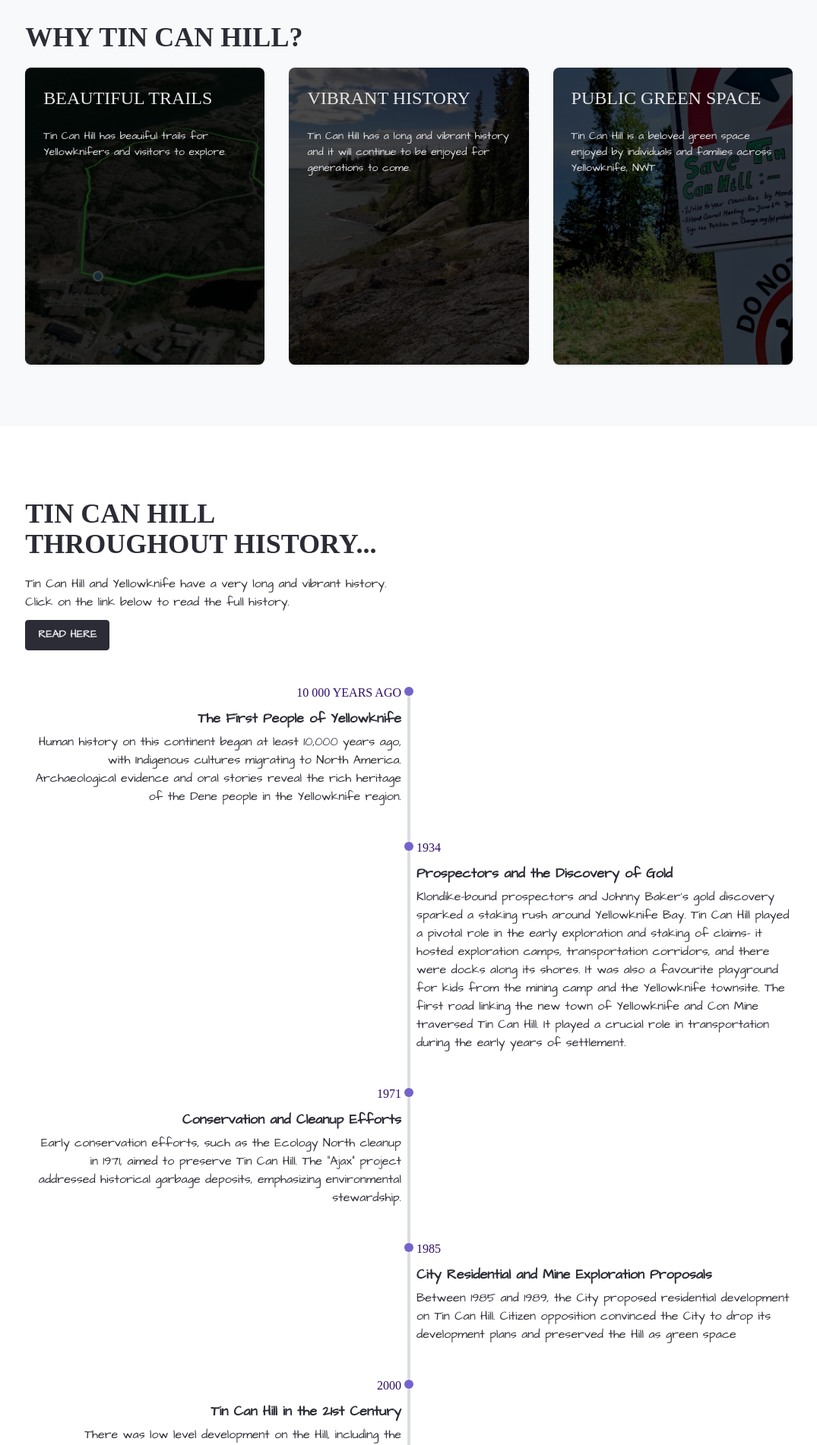
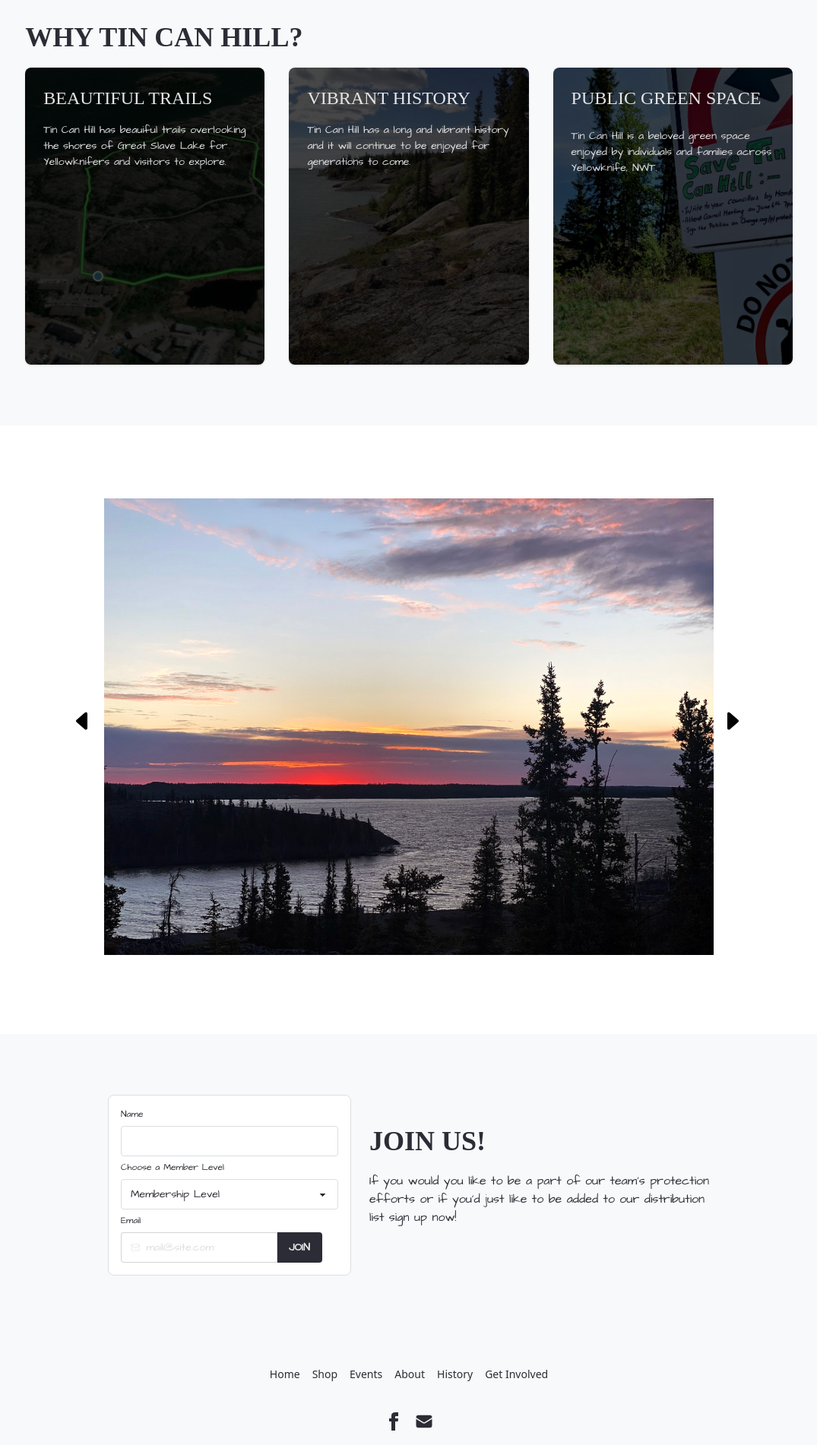
Before and after one commit to jesssyd/tincanhill, a Next.js app: page /about in a window 1280 px wide. Shown: the part 880-2782 px from the top of the page at 76% size, without its empty margins (102-1177 px from the left). Built offline with nearby package versions, Linux system fonts and the light colour scheme; a web font is replaced by a local one.

Commit message:
History page

```diff
--- a/src/app/about/page.tsx
+++ b/src/app/about/page.tsx
@@ -1,15 +1,15 @@
-import History from "./history";
 import Banner from "../ui/banner";
 import Image from "next/image";
 import Form from "../ui/form";
+import Link from "next/link";
+import Carousel from "../ui/carousel";
 
 export default function About() {
   return (
     <main className="mx-auto">
       <Banner
         title="About Us"
-        body="Learn about who we are, what our mission is and the history of Tin
-              Can Hill."
+        body="Learn about who we are and what our mission is."
         className="bg-primary text-primary-content"
       />
       <section className="md:grid md:grid-cols-12 gap-6 mb-12 flex flex-col-reverse">
@@ -17,7 +17,9 @@ export default function About() {
         <div className="col-start-2 col-end-8 flex flex-col-reverse md:flex-row gap-6">
           <div className="flex flex-col gap-6">
             <div>
-              <h2 className="md:text-nowrap">The Tin Can Hill Conservation Committee</h2>
+              <h2 className="md:text-nowrap">
+                The Tin Can Hill Conservation Committee
+              </h2>
               <h3>Who We Are</h3>
               <p>
                 We are a team of people based out of the NWT who love Tin Can
@@ -39,9 +41,7 @@ export default function About() {
         </div>
         <div className="col-start-9 col-end-12 flex items-center">
           <Image
-            src={
-              "/assets/tchabout.webp"
-            }
+            src={"/assets/tchabout.webp"}
             alt={"Tin Can Hill Image"}
             width={1000}
             height={1000}
@@ -64,11 +64,13 @@ export default function About() {
                 />
               </figure>
               <div className="card-body">
+                <Link target="_blank" href={"https://www.alltrails.com/trail/canada/northwest-territories/tin-can-hill-loop"}>
                 <h3 className="flex items-center gap-2">Beautiful Trails</h3>
                 <p>
-                  Tin Can Hill has beauiful trails for Yellowknifers and
-                  visitors to explore.
+                  Tin Can Hill has beauiful trails overlooking the shores of
+                  Great Slave Lake for Yellowknifers and visitors to explore.
                 </p>
+                </Link>
               </div>
             </div>
             <div className="h-60 sm:h-auto min-w-48 card bg-base-100 image-full flex-1 basis-0 flex-wrap shadow-sm">
@@ -82,11 +84,13 @@ export default function About() {
                 />
               </figure>
               <div className="card-body">
+                <Link href={"/history"}>
                 <h3 className="flex items-center gap-2">Vibrant History</h3>
                 <p>
                   Tin Can Hill has a long and vibrant history and it will
                   continue to be enjoyed for generations to come.
                 </p>
+                </Link>
               </div>
             </div>
             <div className="card h-60 sm:h-auto min-w-48 bg-base-100 image-full flex-1 basis-0 flex-wrap shadow-sm">
@@ -110,7 +114,7 @@ export default function About() {
           </div>
         </div>
       </section>
-      <History />
+      <Carousel />
       <Form />
     </main>
   );
--- /dev/null
+++ b/src/app/history/page.tsx
@@ -0,0 +1,17 @@
+import Timeline from "../ui/timeline";
+import Banner from "../ui/banner";
+import Form from "../ui/form";
+
+export default function HistoryPage() {
+  return (
+    <main className="mx-auto">
+      <Banner
+        title="History"
+        body="Learn about the history of Tin Can Hill."
+        className="bg-primary text-primary-content"
+      />
+      <Timeline/>
+      <Form />
+    </main>
+  );
+}
--- a/src/app/lib/navigation.ts
+++ b/src/app/lib/navigation.ts
@@ -7,6 +7,7 @@ export const navLinks: NavLinks[] = [
   { name: "Home", path: "/" },
   { name: "Shop", path: "/shop" },
   { name: "About", path: "/about" },
+  { name: "History", path: "/history" },
   { name: "Events", path: "/events" }
 ];
 
@@ -15,5 +16,6 @@ export const footerLinks: NavLinks[] = [
   { name: "Shop", path: "/shop" },
   { name: "Events", path: "/events" },
   { name: "About", path: "/about" },
+  { name: "History", path: "/history" },
   { name: "Get Involved", path: "/support" },
 ];
--- a/src/app/ui/carousel.tsx
+++ b/src/app/ui/carousel.tsx
@@ -19,11 +19,12 @@ function NextArrow({ className,onClick }: ArrowProps) {
       className={className}
       onClick={onClick}
     >
+
       <svg
         xmlns="http://www.w3.org/2000/svg"
         width="16"
         height="16"
-        className="bi bi-caret-right-fill fill:bg-neutral"
+        className="bi bi-caret-right-fill scale-200 fill:bg-neutral"
         viewBox="0 0 16 16"
       >
         <path d="m12.14 8.753-5.482 4.796c-.646.566-1.658.106-1.658-.753V3.204a1 1 0 0 1 1.659-.753l5.48 4.796a1 1 0 0 1 0 1.506z" />
@@ -42,7 +43,7 @@ function PrevArrow({ className, onClick }: ArrowProps) {
         xmlns="http://www.w3.org/2000/svg"
         width="16"
         height="16"
-        className="bi bi-caret-left-fill fill:bg-neutral"
+        className="bi bi-caret-left-fill scale-200 fill:bg-neutral"
         viewBox="0 0 16 16"
       >
         <path d="m3.86 8.753 5.482 4.796c.646.566 1.658.106 1.658-.753V3.204a1 1 0 0 0-1.659-.753l-5.48 4.796a1 1 0 0 0 0 1.506z" />
--- a/src/app/ui/form.tsx
+++ b/src/app/ui/form.tsx
@@ -48,7 +48,7 @@ export default function Form({ id }: FormProps) {
         <div className="text-center lg:text-left">
           <h1 className="text-4xl font-bold">Join Us!</h1>
           <p className="pb-6 max-w-md">
-            If you would you like to be apart of our team&apos;s protection efforts or if you&apos;d just like to be added to our distribution list sign up now!
+            If you would you like to be a part of our team&apos;s protection efforts or if you&apos;d just like to be added to our distribution list sign up now!
           </p>
         </div>
 
--- a/src/app/about/history.tsx
+++ b/src/app/ui/timeline.tsx
@@ -1,8 +1,11 @@
-import Button from "../ui/button";
+import Button from "./button";
 
-export default function History() {
+export default function Timeline() {
   return (
-    <section className="md:grid md:grid-cols-12 gap-6 max-w-3xl rounded-2xl">
+    <section
+      id="history"
+      className="md:grid md:grid-cols-12 gap-6 max-w-3xl rounded-2xl"
+    >
       <div className="col-start-2 col-end-12">
         <div className="pb-5 max-w-lg">
           <h2 className="">Tin Can Hill Throughout History...</h2>
@@ -10,7 +13,12 @@ export default function History() {
             Tin Can Hill and Yellowknife have a very long and vibrant history.
             Click on the link below to read the full history.
           </p>
-          <Button href="https://drive.google.com/file/d/1EL5rUZ6xAXShNla2t58HjrkZCDcMhf9Q/view?usp=drivesdk" text="Read Here" className="btn-neutral" target="_blank" />
+          <Button
+            href="https://drive.google.com/file/d/1EL5rUZ6xAXShNla2t58HjrkZCDcMhf9Q/view?usp=drivesdk"
+            text="Read Here"
+            className="btn-neutral"
+            target="_blank"
+          />
         </div>
         <ul className="timeline timeline-snap-icon max-md:timeline-compact timeline-vertical pt-5">
           <li>
@@ -27,7 +35,9 @@ export default function History() {
               </svg>
             </div>
             <div className="timeline-start mb-10 md:text-end">
-              <time className="font-mono text-info-content">10 000 Years Ago</time>
+              <time className="font-mono text-info-content">
+                10 000 Years Ago
+              </time>
               <div className="text-lg font-black pb-1 pt-2">
                 The First People of Yellowknife
               </div>
@@ -88,9 +98,12 @@ export default function History() {
               <div className="text-lg font-black pb-1 pt-2">
                 Conservation and Cleanup Efforts
               </div>
-              Early conservation efforts, such as the Ecology North cleanup in
-              1971, aimed to preserve Tin Can Hill. The &quot;Ajax&quot; project
-              addressed historical garbage deposits, emphasizing environmental
+              Early conservation efforts tried to reverse some of the damage
+              caused by legacy exploration and development, such as the Ecology
+              North cleanup in 1971. For example, Ecology North&apos;s 1971
+              &quot;Ajax&quot; project was a large scale cleanup of old garbage
+              dumps from the mining era. Efforts like this set the stage for a
+              new perception of the Hill as an area deserving of environmental
               stewardship.
             </div>
             <hr />
@@ -114,9 +127,10 @@ export default function History() {
               <div className="text-lg font-black pb-1 pt-2">
                 City Residential and Mine Exploration Proposals
               </div>
-              Between 1985 and 1989, the City proposed residential development
-              on Tin Can Hill. Citizen opposition convinced the City to drop its
-              development plans and preserved the Hill as green space
+              City Residential and Mine Exploration Proposals Between 1985 and
+              1989, the City proposed residential development on Tin Can Hill.
+              Citizen opposition convinced the City to drop its development
+              plans and the Hill remained an undeveloped green space.
             </div>
             <hr />
           </li>
@@ -139,8 +153,8 @@ export default function History() {
               <div className="text-lg font-black pb-1 pt-2">
                 Tin Can Hill in the 21st Century
               </div>
-              There was low level development on the Hill, including the
-              construction of the CBC Radio tower and exploration activities.
+              There was little development on the Hill. The CBC Radio tower was
+              constructed during this period.
             </div>
             <hr />
           </li>
```
